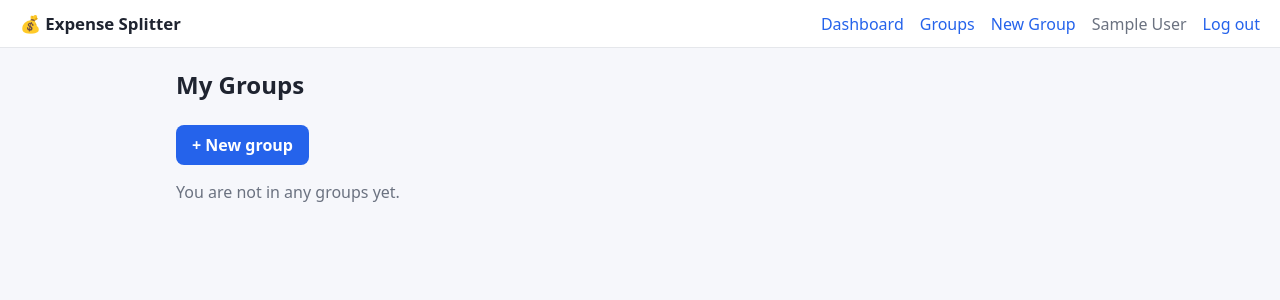
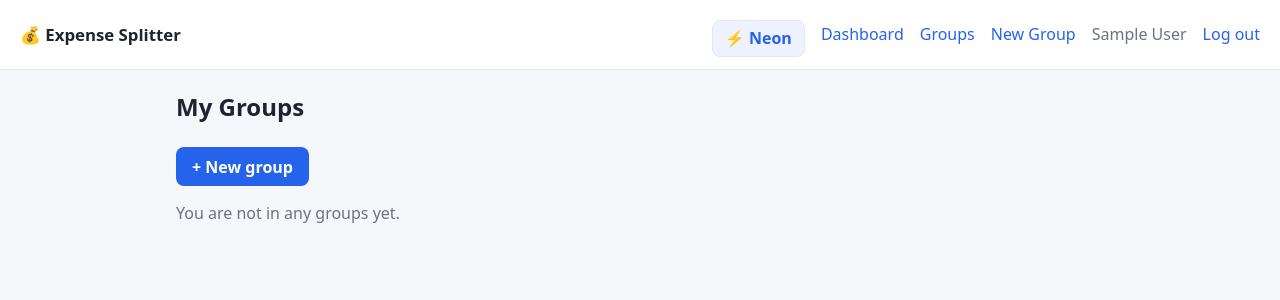
Before and after one commit to arnavjrathod/expense-splitter, a Flask app: page /groups in a window 1280 px wide. Shown: the top 300 px of the page. Run offline with Flask 3, Linux system fonts and the light colour scheme; the visitor is signed in with stand-in values (Sample User, id 1); data comes from the database, SQL or seed files in the repository; data that the repository does not hold is empty.

Commit message:
Add light/neon dark theme switcher with persistence and tests

```diff
--- a/app/static/app.js
+++ b/app/static/app.js
@@ -1,5 +1,28 @@
-// Real-time split discrepancy feedback (FR-02) + delete confirms (FR-04/06/07 UX).
+// Theme switcher + real-time split discrepancy feedback (FR-02) + delete confirms.
 document.addEventListener('DOMContentLoaded', function () {
+  // Theme switcher: light / neon dark mode persisted in localStorage.
+  (function initTheme() {
+    var saved = window.localStorage.getItem('theme');
+    var prefersDark = window.matchMedia &&
+      window.matchMedia('(prefers-color-scheme: dark)').matches;
+    var theme = saved || (prefersDark ? 'neon' : 'light');
+    document.documentElement.setAttribute('data-theme', theme);
+
+    var toggle = document.getElementById('theme-toggle');
+    if (toggle) {
+      toggle.setAttribute('aria-pressed', String(theme === 'neon'));
+      toggle.textContent = theme === 'neon' ? '☀ Light' : '⚡ Neon';
+      toggle.addEventListener('click', function () {
+        var current = document.documentElement.getAttribute('data-theme');
+        var next = current === 'neon' ? 'light' : 'neon';
+        document.documentElement.setAttribute('data-theme', next);
+        window.localStorage.setItem('theme', next);
+        toggle.setAttribute('aria-pressed', String(next === 'neon'));
+        toggle.textContent = next === 'neon' ? '☀ Light' : '⚡ Neon';
+      });
+    }
+  })();
+
   // Confirmation prompts on destructive actions
   document.querySelectorAll('form[data-warn]').forEach(function (form) {
     form.addEventListener('submit', function (e) {
--- a/app/static/style.css
+++ b/app/static/style.css
@@ -1,20 +1,34 @@
 :root {
   --bg: #f6f7fb; --card: #fff; --ink: #1f2430; --muted: #6b7280;
   --accent: #2563eb; --pos: #059669; --neg: #dc2626; --border: #e5e7eb;
+  --input-bg: #fff; --shadow: rgba(0,0,0,.04); --flash-bg: #fef9c3;
+  --flash-border: #fde047; --warn-bg: #ffedd5; --warn-border: #fdba74;
+  --badge-bg: #eef2ff; --secondary-bg: #eef2ff;
+}
+[data-theme="neon"] {
+  --bg: #0b0f19; --card: #111827; --ink: #e2e8f0; --muted: #94a3b8;
+  --accent: #06b6d4; --pos: #34d399; --neg: #f87171; --border: #1f2937;
+  --input-bg: #0b0f19; --shadow: rgba(6,182,212,.15); --flash-bg: #292508;
+  --flash-border: #fde047; --warn-bg: #331c0b; --warn-border: #fdba74;
+  --badge-bg: #164e63; --secondary-bg: #164e63;
 }
 * { box-sizing: border-box; }
+html { transition: background .2s ease, color .2s ease; }
 body { margin: 0; font-family: system-ui, -apple-system, "Segoe UI", sans-serif;
-  background: var(--bg); color: var(--ink); }
+  background: var(--bg); color: var(--ink); transition: background .2s ease, color .2s ease; }
 .topnav { display: flex; justify-content: space-between; align-items: center;
   padding: .75rem 1.25rem; background: var(--card); border-bottom: 1px solid var(--border);
   flex-wrap: wrap; gap: .5rem; }
 .brand { font-weight: 700; text-decoration: none; color: var(--ink); font-size: 1.05rem; }
 .navlinks { display: flex; gap: 1rem; align-items: center; flex-wrap: wrap; }
 .navlinks a { text-decoration: none; color: var(--accent); }
+.theme-toggle { background: var(--secondary-bg); color: var(--accent); border: 1px solid var(--border);
+  border-radius: 8px; padding: .4rem .75rem; font: inherit; font-weight: 600; cursor: pointer; }
 main { max-width: 960px; margin: 1.25rem auto; padding: 0 1rem; }
 h1 { font-size: 1.5rem; } h2 { font-size: 1.15rem; } h3 { font-size: 1rem; }
 .card { background: var(--card); border: 1px solid var(--border); border-radius: 10px;
-  padding: 1rem 1.25rem; margin-bottom: 1rem; box-shadow: 0 1px 2px rgba(0,0,0,.04); }
+  padding: 1rem 1.25rem; margin-bottom: 1rem; box-shadow: 0 1px 2px var(--shadow);
+  transition: background .2s ease, border-color .2s ease, box-shadow .2s ease; }
 .card.narrow { max-width: 460px; margin: 2rem auto; }
 .card-grid { display: grid; grid-template-columns: repeat(auto-fill, minmax(260px, 1fr)); gap: 1rem; }
 .two-col { display: grid; grid-template-columns: 1fr 1fr; gap: 1rem; }
--- a/app/templates/base.html
+++ b/app/templates/base.html
@@ -5,11 +5,20 @@
 <meta name="viewport" content="width=device-width, initial-scale=1">
 <title>{% block title %}Expense Splitter{% endblock %}</title>
 <link rel="stylesheet" href="{{ url_for('static', filename='style.css') }}">
+<script>
+(function () {
+  var saved = window.localStorage.getItem('theme');
+  var prefersDark = window.matchMedia && window.matchMedia('(prefers-color-scheme: dark)').matches;
+  var theme = saved || (prefersDark ? 'neon' : 'light');
+  document.documentElement.setAttribute('data-theme', theme);
+})();
+</script>
 </head>
 <body>
 <nav class="topnav">
   <a class="brand" href="{{ url_for('dashboard.index') }}">💰 Expense Splitter</a>
   <div class="navlinks">
+    <button id="theme-toggle" class="theme-toggle" type="button" aria-label="Toggle theme" aria-pressed="false">⚡ Neon</button>
     {% if current_user %}
       <a href="{{ url_for('dashboard.index') }}">Dashboard</a>
       <a href="{{ url_for('groups.list_groups') }}">Groups</a>
```
Also changed, not shown: other parts of app/static/style.css (+14 -10 lines), tests/test_app.py (+28 -20 lines).
